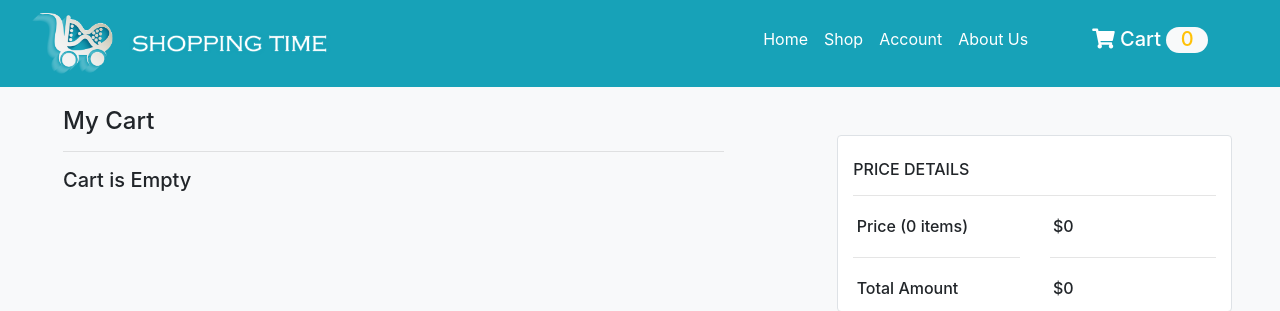
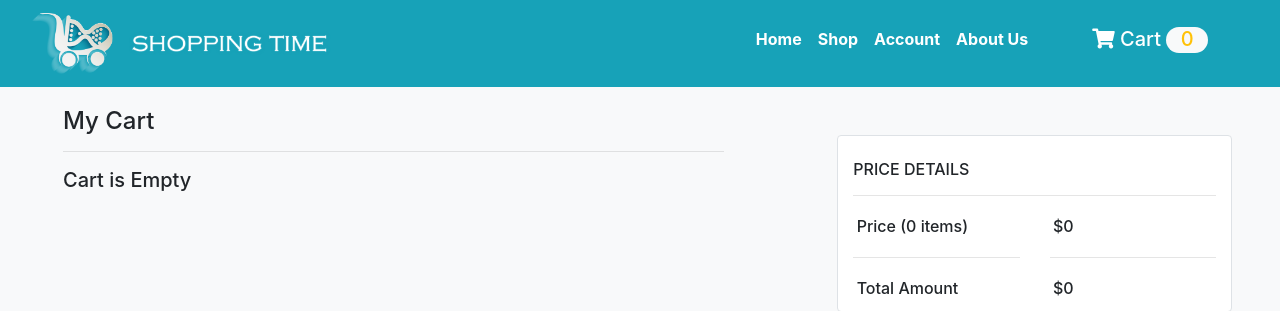
Before and after one commit to cagatav/Ceng434-ShoppingProject, a PHP site: page /cart.php in a window 1280 px wide. Shown: the top 311 px of the page. Run offline with PHP 8.4, Linux system fonts and the light colour scheme; some libraries are stand-ins or nearby versions.

Commit message:
some changes and new products

```diff
--- a/ShoppingProject/php/header.php
+++ b/ShoppingProject/php/header.php
@@ -17,16 +17,16 @@
             <div class="navbar-nav">
             <ul class="navbar-nav mr-auto">
                 <li class="nav-item">
-                    <a class="nav-link" href="Home.php">Home</a>
+                    <a class="nav-link" href="Home.php"><b>Home</b></a>
                 </li>
                 <li class="nav-item">
-                    <a class="nav-link" href="Shop.php">Shop</a>
+                    <a class="nav-link" href="Shop.php"><b>Shop</b></a>
                 </li>
                 <li class="nav-item">
-                    <a class="nav-link" href="Account.php">Account</a>
+                    <a class="nav-link" href="Account.php"><b>Account</b></a>
                 </li>
                 <li class="nav-item">
-                    <a class="nav-link" href="About.php">About Us</a>
+                    <a class="nav-link" href="About.php"><b>About Us</b></a>
                 </li>
             </ul>
                 <a href="cart.php" class="nav-item nav-link">
```
Also changed, not shown: README.md, ShoppingProject/upload/pro1.jpg (added), ShoppingProject/upload/pro2.jpg (added), ShoppingProject/upload/pro3.jpg (added), ShoppingProject/upload/pro4.jpg (added), ShoppingProject/upload/product1.jpg (deleted), ShoppingProject/upload/product2.jpg (deleted), ShoppingProject/upload/product3.jpg (deleted), ShoppingProject/upload/product4.jpg (deleted), ShoppingProject/upload/product5.jpg (deleted), ShoppingProject/upload/product6.jpg (deleted), ShoppingProject/upload/product7.jpg (deleted), ShoppingProject/upload/product8.jpg (deleted).
